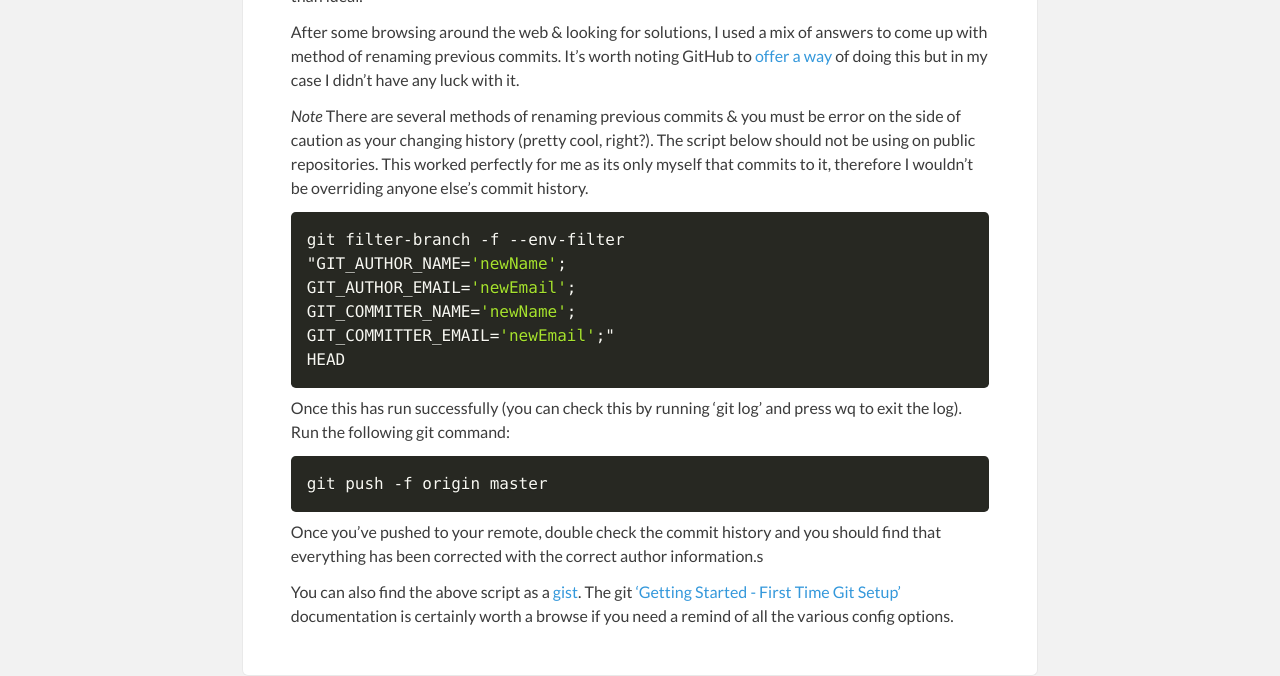
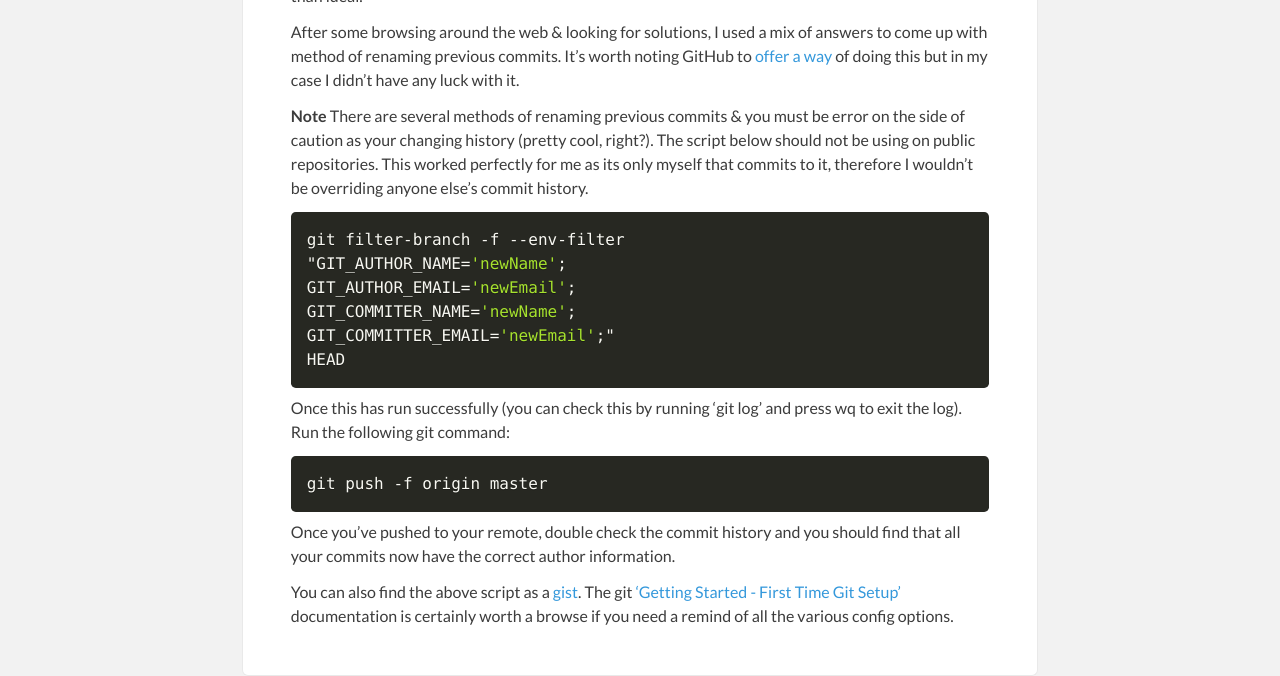
Before and after one commit to imjamesdotme/imjamesdotme.github.io, a Jekyll site: the page built from _posts/2015-11-7-changing_auther_info_previous_git_commits.md, in a window 1280 px wide. Shown: the part 1146-1822 px from the top of the page. Built offline with Jekyll 4.4.1, drawn with Linux system fonts in a browser that asks for light colours; nearby versions of some CDN libraries.

Commit message:
Fixed formatting & corrected a sentence.

```diff
--- a/_posts/2015-11-7-changing_auther_info_previous_git_commits.md
+++ b/_posts/2015-11-7-changing_auther_info_previous_git_commits.md
@@ -14,7 +14,7 @@ By default, if you haven't set any preferences in your git config file then git
 
 After some browsing around the web & looking for solutions, I used a mix of answers to come up with method of renaming previous commits. It's worth noting GitHub to [offer a way](https://help.github.com/articles/changing-author-info/) of doing this but in my case I didn't have any luck with it.
 
-*Note* There are several methods of renaming previous commits & you must be error on the side of caution as your changing history (pretty cool, right?). The script below should not be using on public repositories. This worked perfectly for me as its only myself that commits to it, therefore I wouldn't be overriding anyone else's commit history.
+**Note** There are several methods of renaming previous commits & you must be error on the side of caution as your changing history (pretty cool, right?). The script below should not be using on public repositories. This worked perfectly for me as its only myself that commits to it, therefore I wouldn't be overriding anyone else's commit history.
 
 <pre><code class="language-git">
 git filter-branch -f --env-filter
@@ -31,6 +31,6 @@ Once this has run successfully (you can check this by running 'git log' and pres
 git push -f origin master
 </code></pre>
 
-Once you've pushed to your remote, double check the commit history and you should find that everything has been corrected with the correct author information.s
+Once you've pushed to your remote, double check the commit history and you should find that all your commits now have the correct author information.
 
 You can also find the above script as a [gist](https://gist.github.com/imjamesdotme/8ca2281ad15f61037b41). The git ['Getting Started - First Time Git Setup'](https://git-scm.com/book/en/v2/Getting-Started-First-Time-Git-Setup) documentation is certainly worth a browse if you need a remind of all the various config options.
```
